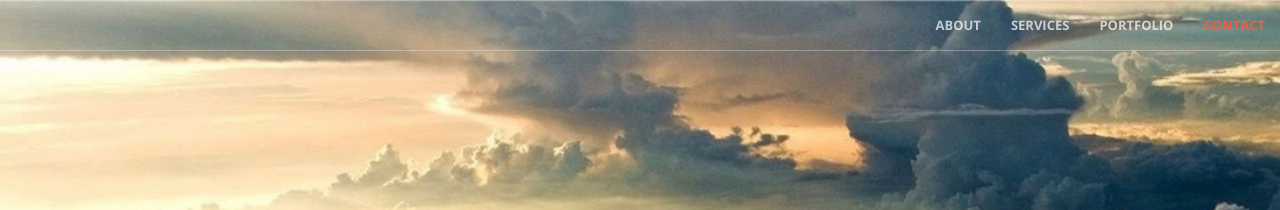
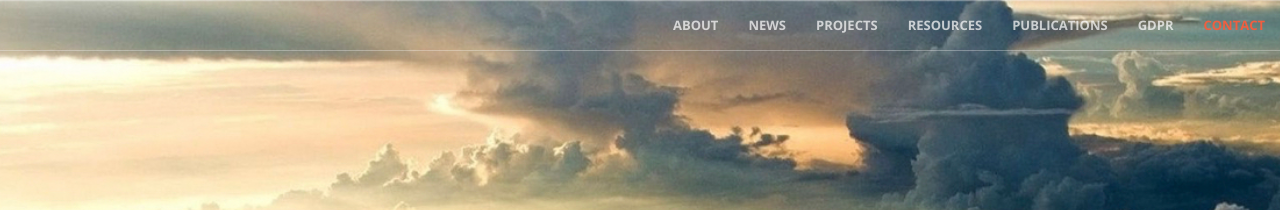
Before and after one commit to stichting-solaris/stichting-solaris.github.io, a Jekyll site: the page built from index.html, in a window 1280 px wide. Shown: the top 210 px of the page. Built offline with Jekyll 4.4.1, drawn with Linux system fonts in a browser that asks for light colours.

Commit message:
Update nav.html

```diff
--- a/_includes/nav.html
+++ b/_includes/nav.html
@@ -18,10 +18,19 @@
                     <a class="page-scroll" href="#about">About</a>
                 </li>
                 <li>
-                    <a class="page-scroll" href="#services">Services</a>
+                    <a class="page-scroll" href="#news">News</a>
                 </li>
                 <li>
-                    <a class="page-scroll" href="#portfolio">Portfolio</a>
+                    <a class="page-scroll" href="#projects">Projects</a>
+                </li>
+                <li>
+                    <a class="page-scroll" href="#resources">Resources</a>
+                </li>
+                <li>
+                    <a class="page-scroll" href="#publications">Publications</a>
+                </li>
+                <li>
+                    <a class="page-scroll" href="#gdpr">GDPR</a>
                 </li>
                 <li>
                     <a class="page-scroll" href="#contact">Contact</a>
```
